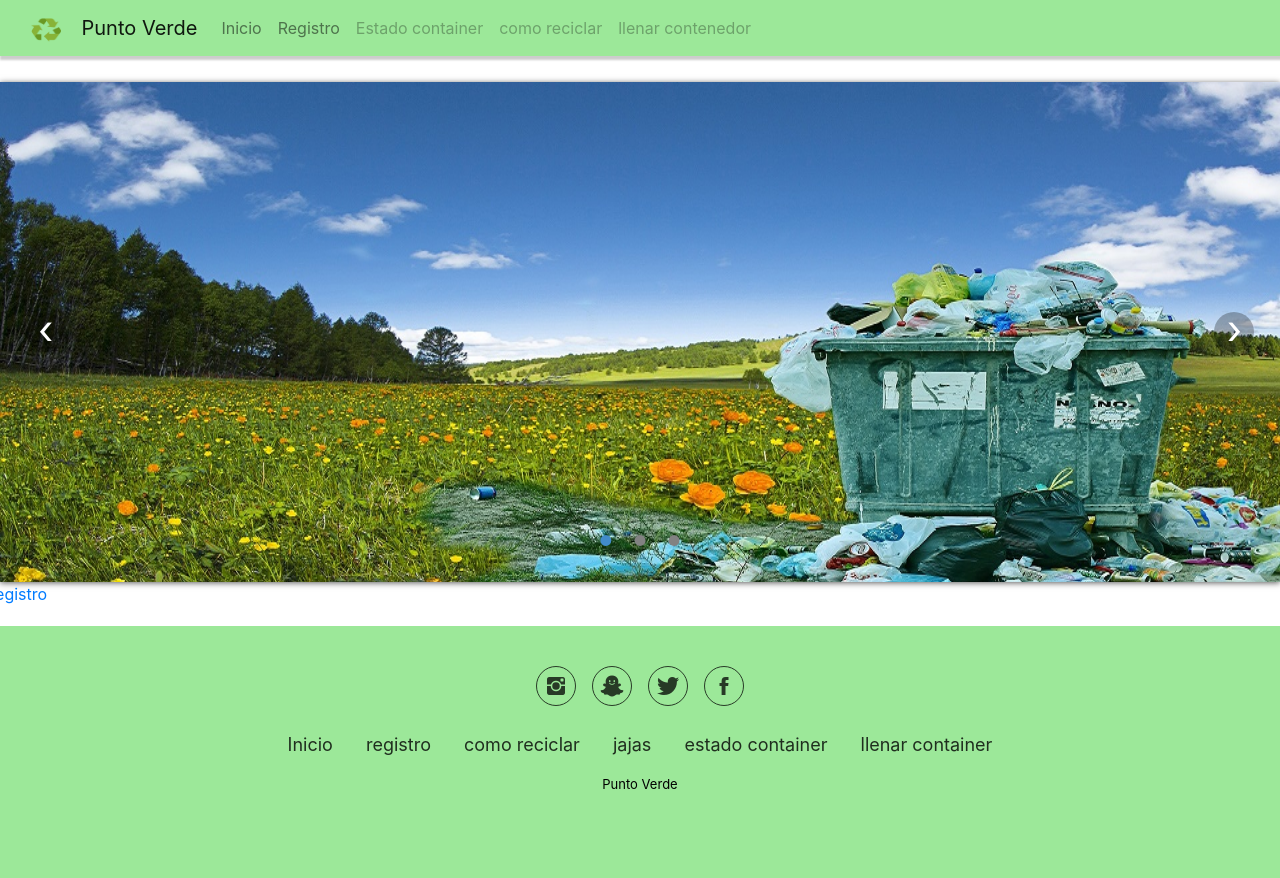
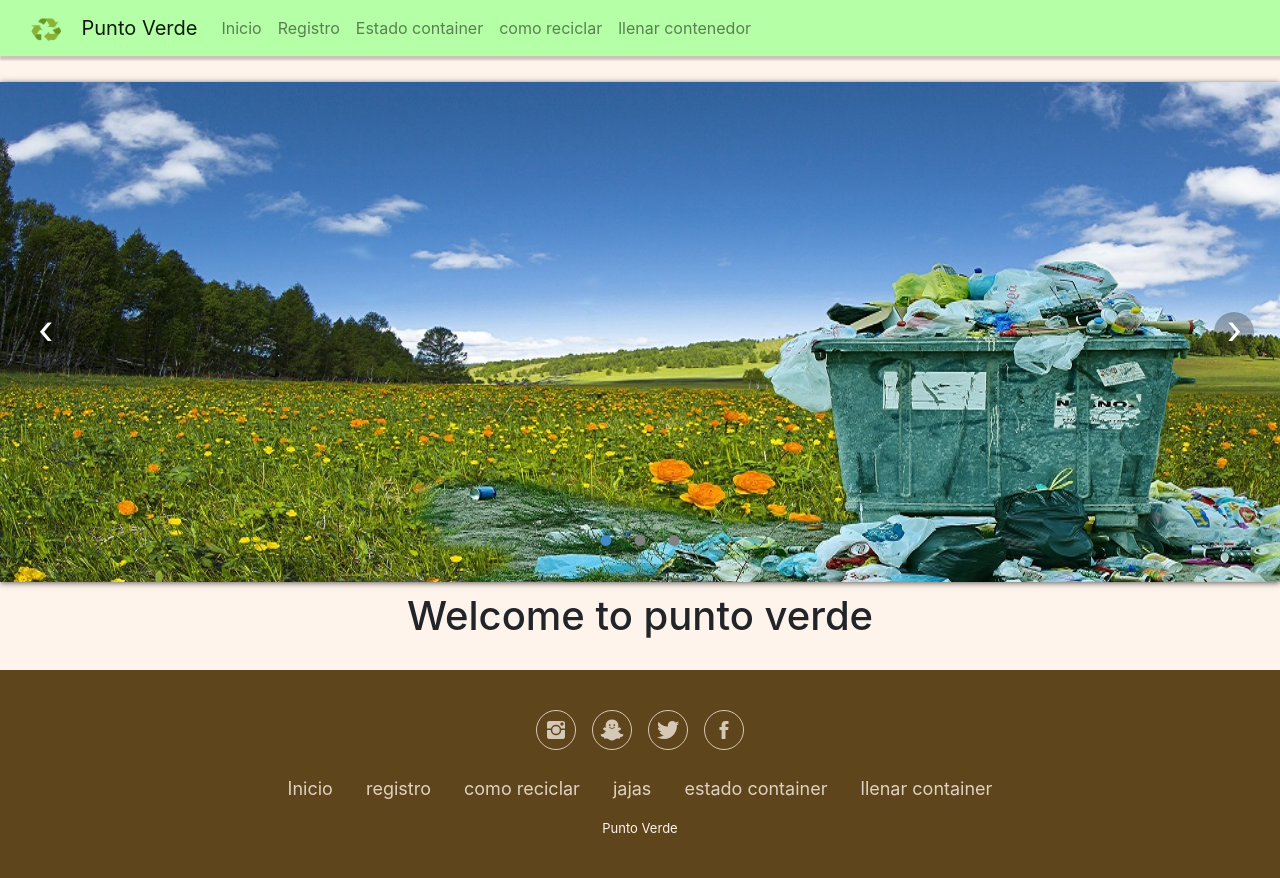
Before and after one commit to Ribot1/PuntoVerde, a Django app: page / in a window 1280 px wide. Before the commit the page ends 789 px from the top, so only its background shows below. Run offline with Django 4.2, Linux system fonts and the light colour scheme; some libraries are stand-ins or nearby versions.

Commit message:
Colores de empresa

```diff
--- a/punto_verde/aapp/static/app/css/estilo.css
+++ b/punto_verde/aapp/static/app/css/estilo.css
@@ -1,3 +1,13 @@
+body{
+  background-color: #fff4eb ;
+
+
+}
+.titulo{
+  text-align: center;
+  margin: 10px;
+  margin-top: 10px;
+}
 
 /* ------------------------HOME----------------------------- */
 
@@ -162,6 +172,7 @@
   border: 1px solid rgb(141, 255, 141);
   padding: 15px;
   box-shadow: 2px 2px 2px 4px rgba(0, 0, 0, 0.2);
+  background-color: #b5ffa6 ;
 }
 
 .formu h2{
@@ -201,8 +212,8 @@
 .footer-basic {
   margin-top: 20px;
     padding:40px 0;
-    background-color: rgba(93, 218, 89, 0.61);
-    color:black;
+    background-color: #5e451b ;
+    color:#fff4eb;
   }
 
   .footer-basic ul {
@@ -241,7 +252,7 @@
     display:inline-block;
     text-align:center;
     border-radius:50%;
-    border:1px solid black;
+    border:1px solid #fff4eb;
     margin:0 8px;
     color:inherit;
     opacity:0.75;
@@ -255,7 +266,7 @@
     margin-top:15px;
     text-align:center;
     font-size:13px;
-    color:black;
+    color:#fff4eb;
     margin-bottom:0;
   }
 
--- a/punto_verde/aapp/templates/app/base.html
+++ b/punto_verde/aapp/templates/app/base.html
@@ -18,7 +18,7 @@
 
 
 <div class="navess">
-    <nav class="navbar navbar-expand-sm bg-color navbar-light" style="background-color: rgba(93, 218, 89, 0.61);">
+    <nav class="navbar navbar-expand-sm bg-color navbar-light" style="background-color: #b5ffa6 ;">
         <div class="container-fluid">
           <ul class="navbar-nav">
             <li class="nav-item">
@@ -34,13 +34,13 @@
               <a class="nav-link" href="/registro ">Registro</a>
             </li>
             <li class="nav-item">
-              <a class="nav-link disabled" href="/estado">Estado container</a>
+              <a class="nav-link " href="/estado">Estado container</a>
             </li>
             <li class="nav-item">
-              <a class="nav-link disabled" href="/recicla">como reciclar</a>
+              <a class="nav-link " href="/recicla">como reciclar</a>
             </li>
             <li class="nav-item">
-              <a class="nav-link disabled" href="/llenado">llenar contenedor</a>
+              <a class="nav-link " href="/llenado">llenar contenedor</a>
             </li>
           </ul>
         </div>
--- a/punto_verde/aapp/templates/app/home.html
+++ b/punto_verde/aapp/templates/app/home.html
@@ -45,15 +45,18 @@
 
 <!-- ------------------------------------------------------- -->
 
+<div class="titulo">
+
+  <h1> Welcome to punto verde </h1>
+</div>
+
+
+
+
 <div class="continer">
   <div class="row">
 
-    <div>
-    <a href="/registro">  Registro </a>  </div>
 
-
-
-  </div>
 </div>
 
 {% endblock %}
```
